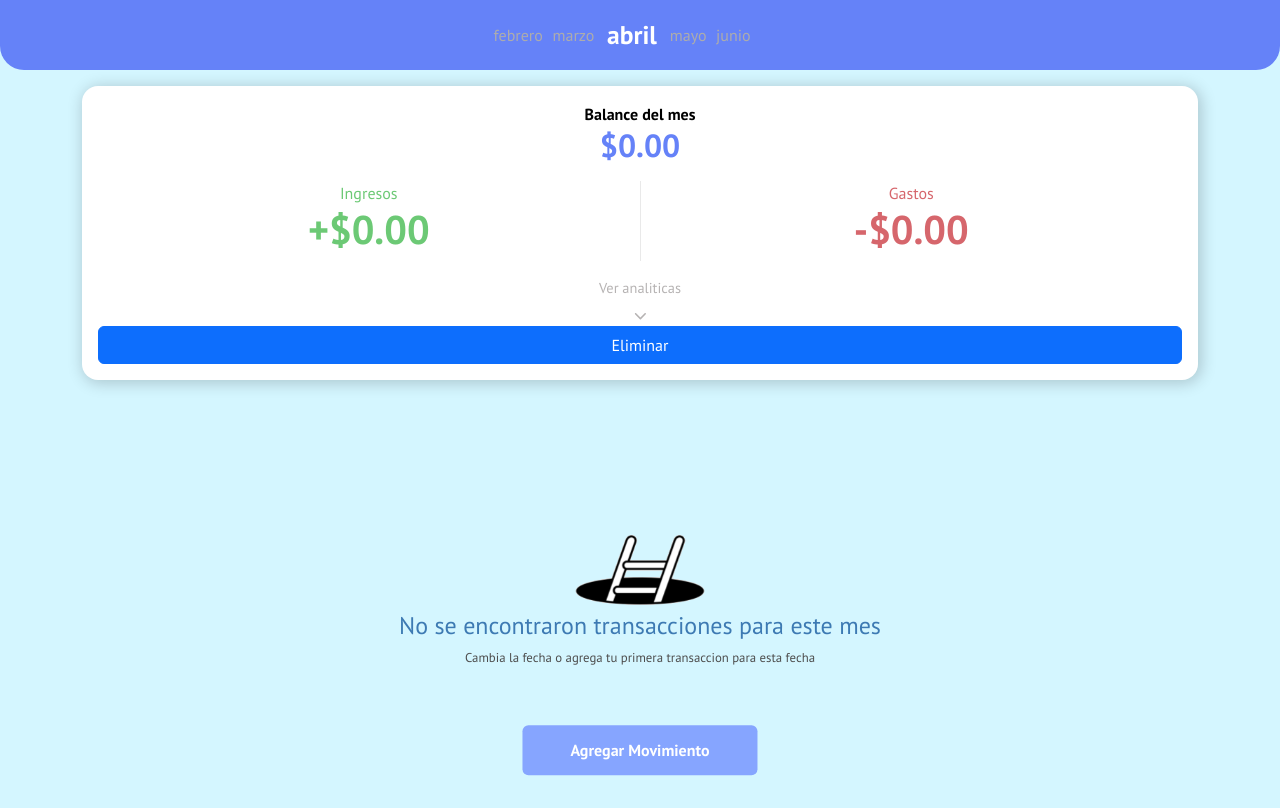
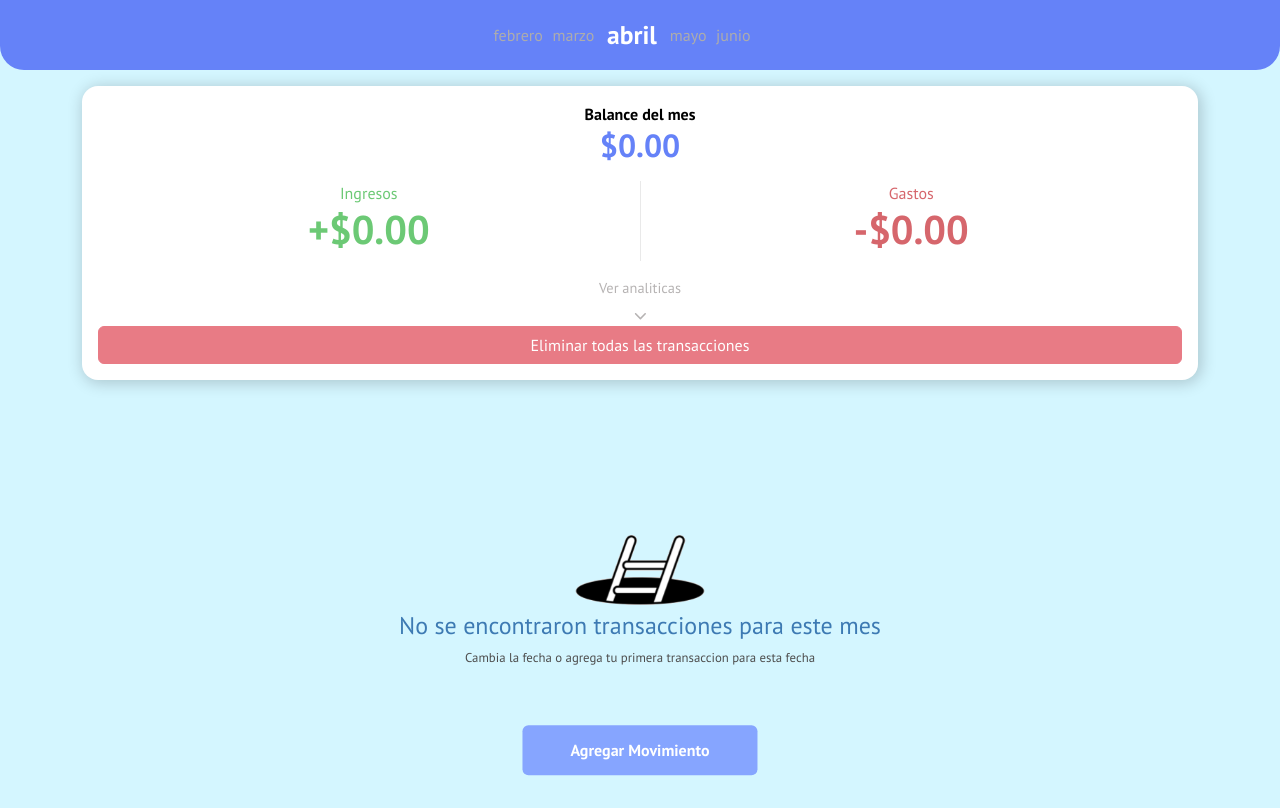
Before and after one commit to CUBOFIG/disrupcion, a React (Create React App) app: page / in a window 1280 px wide. Both pictures are taken after a click on the button 639 px from the left and 315 px from the top of the page. Built offline with nearby package versions, Linux system fonts and the light colour scheme.

Commit message:
changes-details

```diff
--- a/src/components/MonthBalance/MonthBalance.jsx
+++ b/src/components/MonthBalance/MonthBalance.jsx
@@ -6,11 +6,33 @@ import { useAccordionButton } from "react-bootstrap/AccordionButton";
 import { GlobalContext } from "contexts/Global.context";
 
 const MonthBalance = () => {
-  const { transactions, deleteAllTransitions } = useContext(GlobalContext);
+  const {
+    transactions,
+    deleteAllElements,
+    allTransactions: currentAllTransactions,
+  } = useContext(GlobalContext);
 
   const CustomToggle = ({ children, eventKey }) => {
     const decoratedOnClick = useAccordionButton(eventKey);
+
     return <button onClick={decoratedOnClick}>{children}</button>;
+  };
+
+  const DeleteAllTransactions = ({ children, eventKey }) => {
+    const decoratedOnClick = useAccordionButton(eventKey, (e) =>
+      deleteAllElements()
+    );
+
+    return (
+      <Button
+        variant="danger"
+        className="w-100"
+        onClick={decoratedOnClick}
+        disabled={currentAllTransactions.length <= 0}
+      >
+        {children}
+      </Button>
+    );
   };
 
   const allTransactions = transactions
@@ -66,12 +88,9 @@ const MonthBalance = () => {
           </div>
         </div>
         <AccordionCollapse eventKey="1">
-          <Button
-            className="delete-button w-100"
-            onClick={deleteAllTransitions}
-          >
-            Eliminar
-          </Button>
+          <DeleteAllTransactions>
+            Eliminar todas las transacciones
+          </DeleteAllTransactions>
         </AccordionCollapse>
       </div>
     </Accordion>
--- a/src/contexts/Global.provider.jsx
+++ b/src/contexts/Global.provider.jsx
@@ -2,6 +2,7 @@ import {
   ADD_TRANSACTION,
   DELETE_TRANSACTION,
   GET_TRANSACTIONS_WITH_DATE,
+  DELETE_ALL_ELEMENTS,
 } from "./types";
 import { GlobalContext, initialState } from "./Global.context";
 import { useCalendar } from "hooks/useCalendar";
@@ -29,6 +30,12 @@ export const GlobalProvider = ({ children }) => {
     });
   };
 
+  const deleteAllElements = () => {
+    dispatch({
+      type: DELETE_ALL_ELEMENTS,
+    });
+  };
+
   const getTransactionsWithDate = (date) => {
     dispatch({
       type: GET_TRANSACTIONS_WITH_DATE,
@@ -42,12 +49,14 @@ export const GlobalProvider = ({ children }) => {
 
   const contextValue = {
     transactions: state.transactions,
+    allTransactions: state.allTransactions,
     addTransaction,
     currentMonth,
     deleteTransaction,
     nextMonths,
     previousMonths,
     updateMonth,
+    deleteAllElements,
   };
 
   return (
--- a/src/contexts/Global.reducer.jsx
+++ b/src/contexts/Global.reducer.jsx
@@ -2,9 +2,9 @@ import {
   DELETE_TRANSACTION,
   ADD_TRANSACTION,
   GET_TRANSACTIONS_WITH_DATE,
+  DELETE_ALL_ELEMENTS,
 } from "./types";
 import { v4 as uuidv4 } from "uuid";
-import { act } from "react-dom/test-utils";
 
 const Reducer = (state, action) => {
   switch (action.type) {
@@ -45,6 +45,11 @@ const Reducer = (state, action) => {
         allTransactions: updateAllTransactions,
       };
     }
+    case DELETE_ALL_ELEMENTS:
+      return {
+        ...state,
+        allTransactions: [],
+      };
     case ADD_TRANSACTION:
       const { date } = action.payload;
 
--- a/src/contexts/types.js
+++ b/src/contexts/types.js
@@ -1,3 +1,4 @@
 export const ADD_TRANSACTION = "DELETE_TRANSACTION";
 export const DELETE_TRANSACTION = "ADD_TRANSACTION";
 export const GET_TRANSACTIONS_WITH_DATE = "GET_TRANSACTIONS_WITH_DATE";
+export const DELETE_ALL_ELEMENTS = "DELETE_ALL_ELEMENTS";
```
